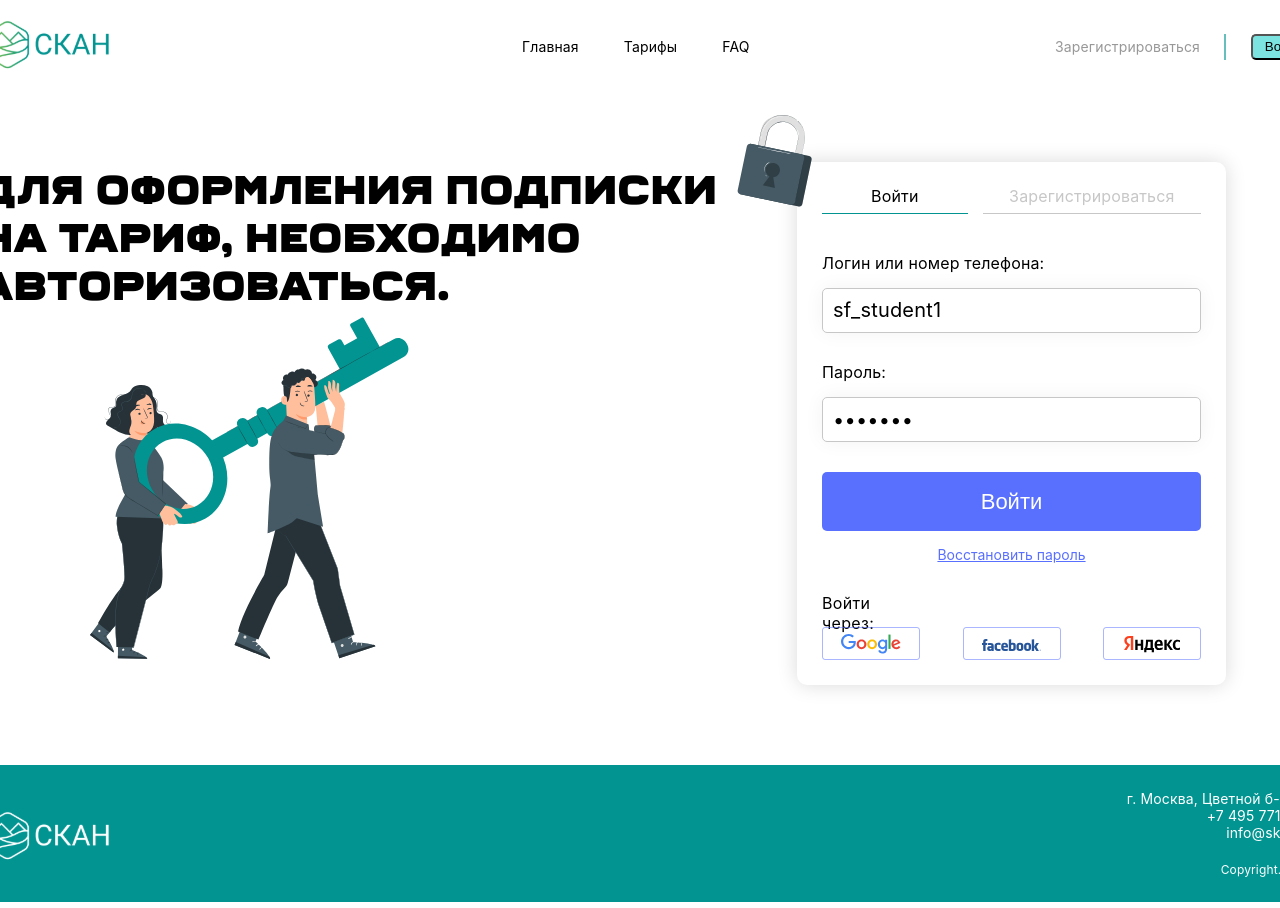
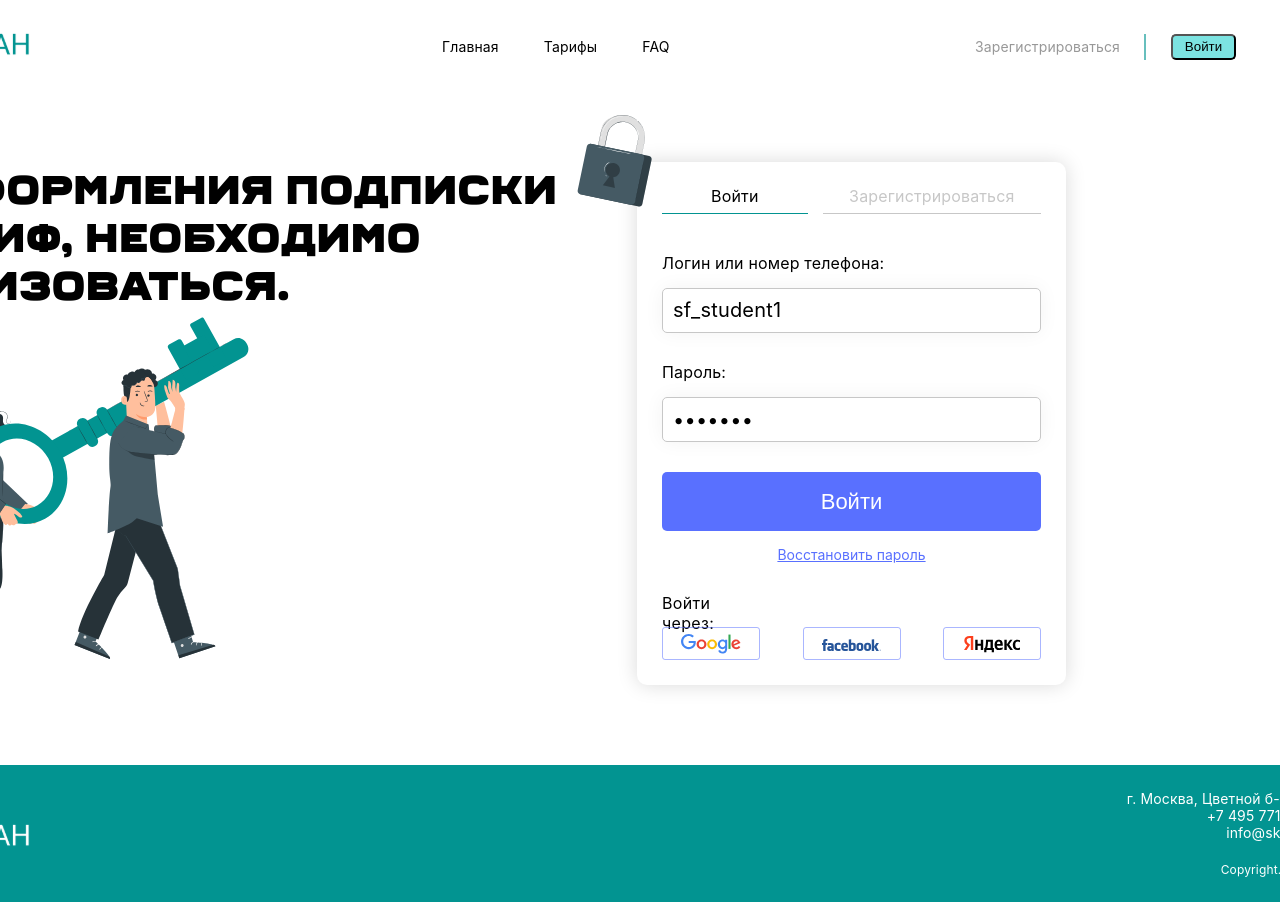
Before and after one commit to Kiromoto/scan_2, a React (Create React App) app: page /login in a window 1280 px wide. Shown: the top 908 px of the page. Built offline with nearby package versions, Linux system fonts and the light colour scheme.

Commit message:
adaptive view is completed

```diff
--- a/public/index.html
+++ b/public/index.html
@@ -22,7 +22,7 @@
       work correctly both with client-side routing and a non-root public URL.
       Learn how to configure a non-root public URL by running `npm run build`.
     -->
-    <title>React App</title>
+    <title>SCAN</title>
 </head>
 <body>
 <noscript>You need to enable JavaScript to run this app.</noscript>
--- a/src/index.scss
+++ b/src/index.scss
@@ -34,10 +34,15 @@ $color-error: #FF5959;
 $full-width: 1440px;
 $mobile-width: 769px;
 
+
+
 body {
 	display: flex;
 	flex-direction: column;
-	margin: 0 0 0 calc((100vw - $full-width) / 2);
+	align-items: stretch;
+	align-self: center;
+	justify-content: center;
+	margin: 0 0 0 calc(calc(100vw - 1440px) / 2);
 	padding: 0;
 	width: $full-width;
 }
--- a/src/pages/Layout.module.scss
+++ b/src/pages/Layout.module.scss
@@ -3,13 +3,15 @@
 .appСontainer {
 	display: flex;
 	flex-direction: column;
-	//border: black solid 1px;
+	margin: 0 0 0 calc((100vw - $full-width) / 2);
+	padding: 0 0 0 calc((100vw - $full-width) / 2);
 	box-sizing: border-box;
 
 	.mainСontainer {
 		display: flex;
 		flex-direction: column;
 		box-sizing: border-box;
+		margin: 0 0 0 calc((100vw - $full-width) / 2);
 	}
 }
 
```
